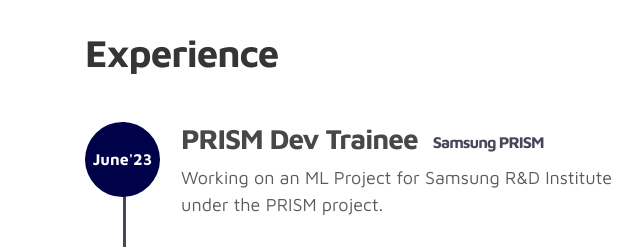
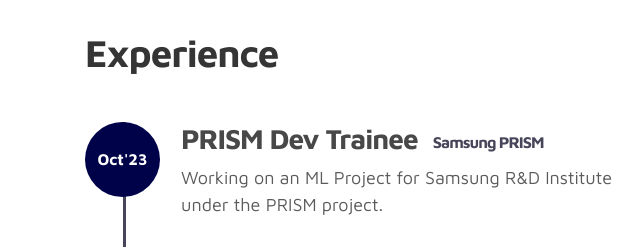
Before and after one commit to bh-divyansh/bh-divyansh, a plain HTML site: page index.html in a window 1280 px wide. Shown: the part 1460-1707 px from the top of the page, 0-640 px from the left. Drawn offline with nearby package versions, Linux system fonts and the light colour scheme.

Commit message:
Update index.html

```diff
--- a/index.html
+++ b/index.html
@@ -200,7 +200,7 @@
           <div class="timeline">
             <div class="timeline-wrapper">
               <div class="timeline-yr">
-                <span>June'23</span>
+                <span>Oct'23</span>
               </div>
               <div class="timeline-info">
                 <h3><span>PRISM Dev Trainee</span><small>Samsung PRISM</small></h3>
```
